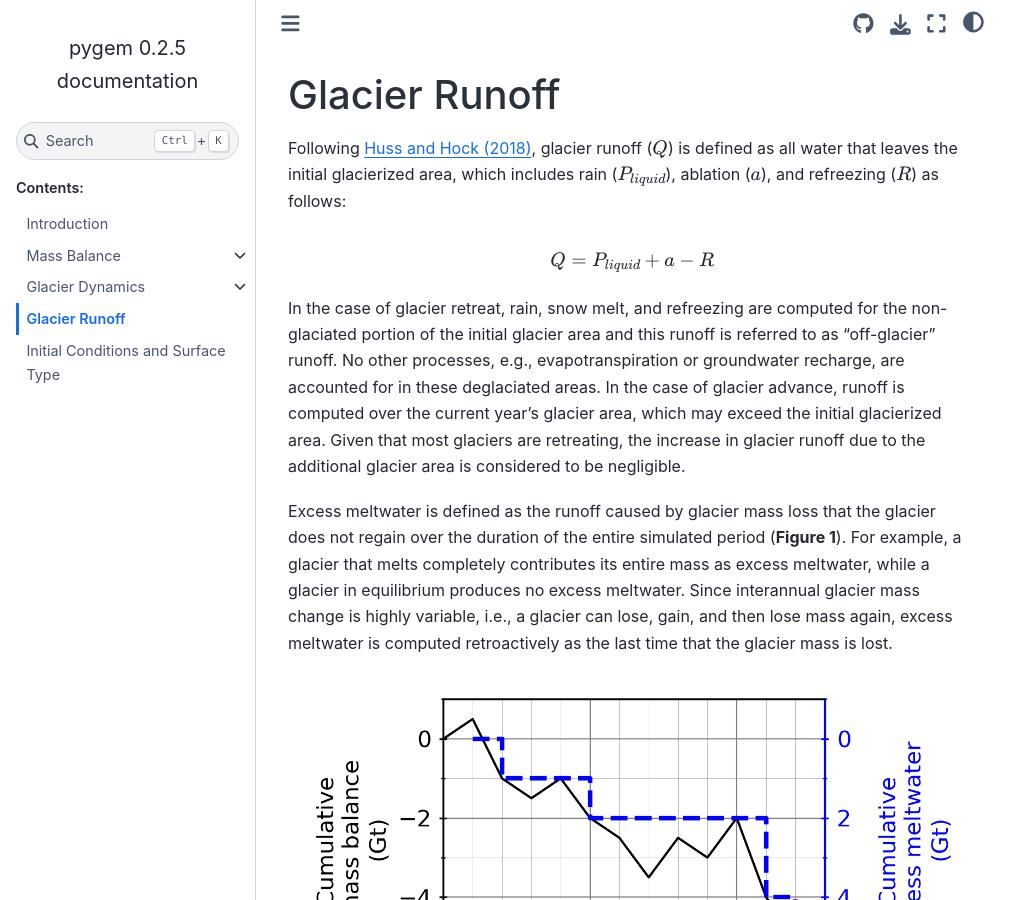
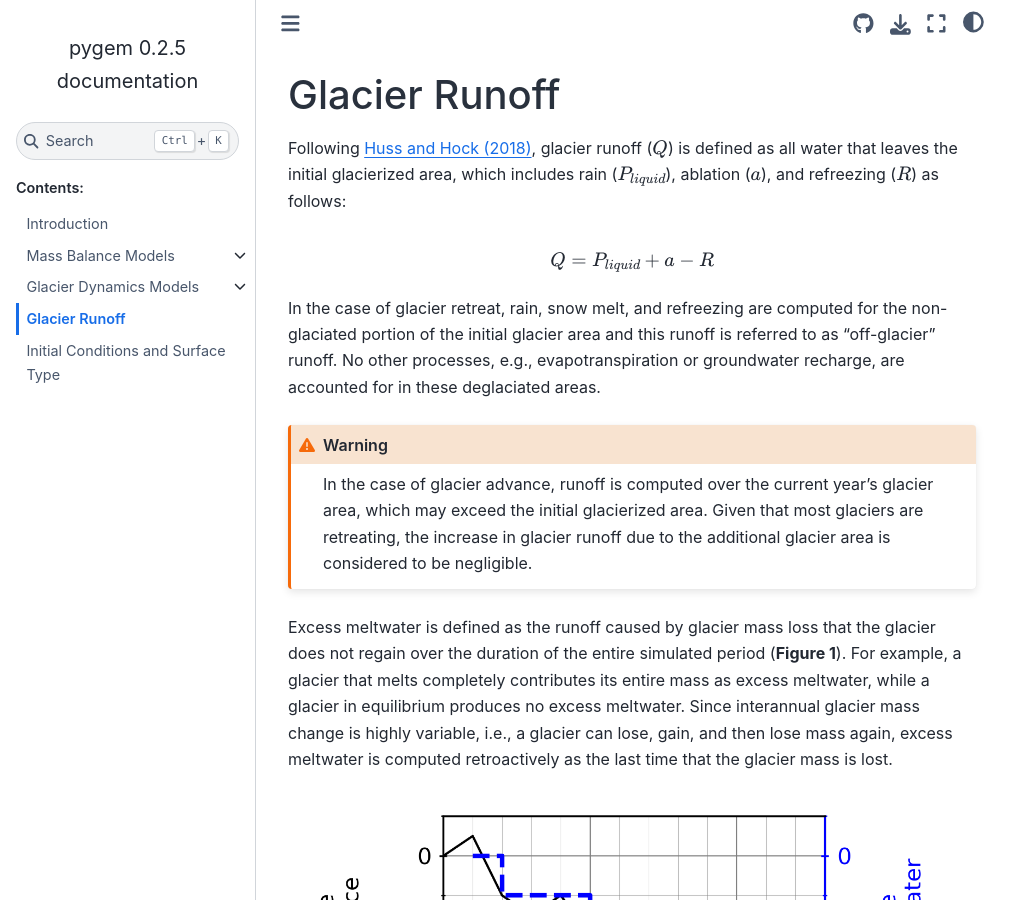
Before and after one commit to drounce/PyGEM, a Sphinx documentation site: the page built from docs/runoff.md, in a window 1280 px wide and 900 px high. Shown: the whole window, without its empty margins (0-1031 px from the left). Built offline with Sphinx 7.4.7 and the Sphinx Book theme 1.1.4, drawn with Linux system fonts in a browser that asks for light colours.

Commit message:
trying warning

````diff
--- a/docs/glacier_dynamics_parameterizations.md
+++ b/docs/dynamics_parameterizations.md
@@ -1,4 +1,4 @@
-# Glacier Dynamics
+# Glacier Dynamics Models
 Glacier dynamics in large-scale glacier evolution models typically rely on geometry changes like volume-area-length scaling (e.g., [Radić and Hock, 2011](https://www.nature.com/articles/ngeo1052)), mass redistribution using empirical equations (e.g., [Huss and Hock, 2015](https://www.frontiersin.org/articles/10.3389/feart.2015.00054/full)), or simplified glacier dynamics (e.g., [Maussion et al., 2019](https://gmd.copernicus.org/articles/12/909/2019/)). [Zekollari et al. (2022)](https://agupubs.onlinelibrary.wiley.com/doi/full/10.1029/2021RG000754) provide a comprehensive review of ice dynamics for mountain glaciers. These methods all allow the glacier to evolve over time in response to the total glacier-wide mass balance. The benefit of volume-area-length scaling and mass redistribution is they are computationally inexpensive compared to simplified glacier dynamics methods. The two options available in PyGEM are OGGM’s flowline model using the shallow ice approximation ([Maussion et al. 2019](https://gmd.copernicus.org/articles/12/909/2019/)) and mass redistribution curves ([Rounce et al. 2020](https://www.frontiersin.org/articles/10.3389/feart.2019.00331/full)).
 
 ```{toctree}
--- a/docs/index.rst
+++ b/docs/index.rst
@@ -11,8 +11,8 @@ Welcome to pygem's documentation!
    :caption: Contents:
 
    introduction
-   mass_balance_parameterizations
-   glacier_dynamics_parameterizations
+   mb_parameterizations
+   dynamics_parameterizations
    runoff
    initial_conditions
 
--- a/docs/mass_balance_parameterizations.md
+++ b/docs/mb_parameterizations.md
@@ -1,4 +1,4 @@
-# Mass Balance
+# Mass Balance Models
 
 PyGEM computes the climatic mass balance for each elevation bin and timestep, estimates frontal ablation for marine-terminating glaciers at the end of each year (if this process is included), and updates the glacier geometry annually. The convention below follows [Cogley et al. (2011)](https://wgms.ch/downloads/Cogley_etal_2011.pdf). The total glacier-wide mass balance ($\Delta M$) is thus estimated as:
 
--- a/docs/runoff.md
+++ b/docs/runoff.md
@@ -5,7 +5,11 @@ Following [Huss and Hock (2018)](https://www.nature.com/articles/s41558-017-0049
 Q = P_{liquid} + a - R
 ```
 
-In the case of glacier retreat, rain, snow melt, and refreezing are computed for the non-glaciated portion of the initial glacier area and this runoff is referred to as “off-glacier” runoff. No other processes, e.g., evapotranspiration or groundwater recharge, are accounted for in these deglaciated areas. In the case of glacier advance, runoff is computed over the current year’s glacier area, which may exceed the initial glacierized area. Given that most glaciers are retreating, the increase in glacier runoff due to the additional glacier area is considered to be negligible.
+In the case of glacier retreat, rain, snow melt, and refreezing are computed for the non-glaciated portion of the initial glacier area and this runoff is referred to as “off-glacier” runoff. No other processes, e.g., evapotranspiration or groundwater recharge, are accounted for in these deglaciated areas.
+
+```{warning}
+In the case of glacier advance, runoff is computed over the current year’s glacier area, which may exceed the initial glacierized area. Given that most glaciers are retreating, the increase in glacier runoff due to the additional glacier area is considered to be negligible.
+```
 
 Excess meltwater is defined as the runoff caused by glacier mass loss that the glacier does not regain over the duration of the entire simulated period (**Figure 1**). For example, a glacier that melts completely contributes its entire mass as excess meltwater, while a glacier in equilibrium produces no excess meltwater. Since interannual glacier mass change is highly variable, i.e., a glacier can lose, gain, and then lose mass again, excess meltwater is computed retroactively as the last time that the glacier mass is lost.
 
````
Also changed, not shown: docs/test_write_md.ipynb.
